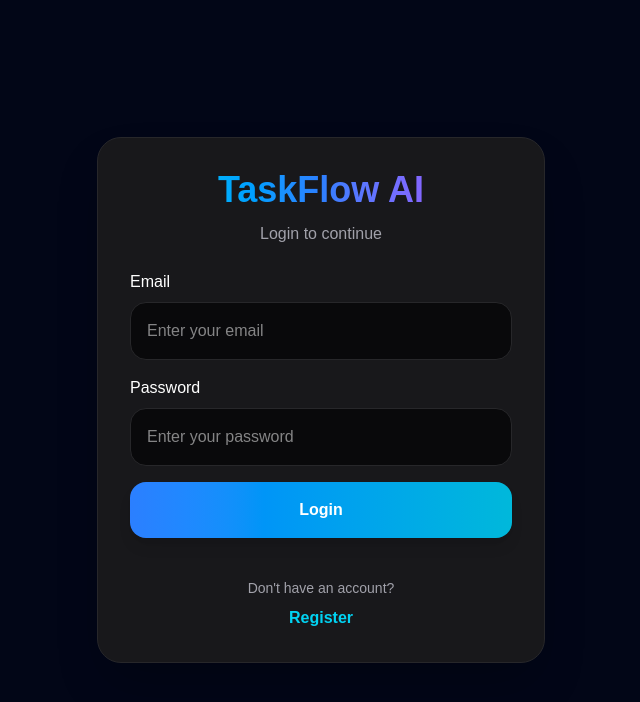
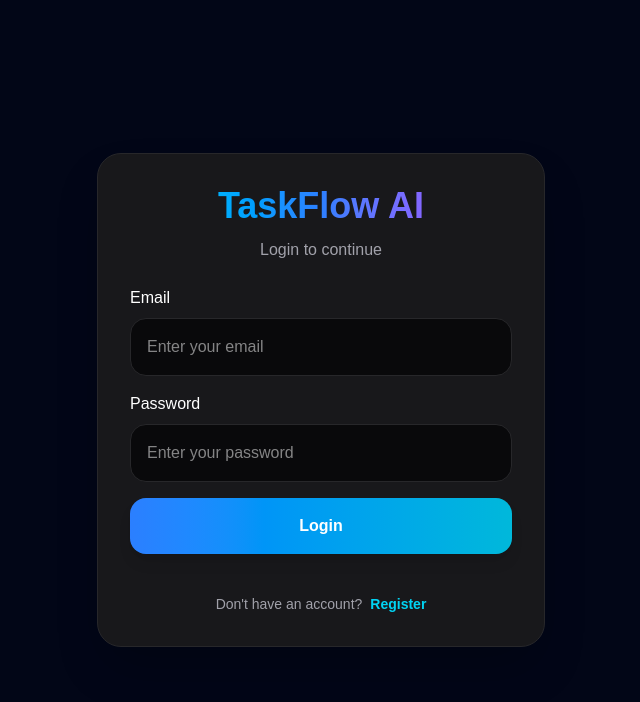
Before and after one commit to AkashVR07/taskflow-ai, a Next.js app in the folder client/: page /login in a window 1280 px wide. Shown: the top 702 px of the page, without its empty margins (319-959 px from the left). Built offline with nearby package versions, Linux system fonts and the light colour scheme.

Commit message:
Updated login page UI

```diff
--- a/client/app/login/page.tsx
+++ b/client/app/login/page.tsx
@@ -120,8 +120,8 @@ export default function LoginPage() {
               : "Login"}
           </button>
 
-          <div className="mt-6 flex flex-col items-center gap-2">
-            <span className="app-muted text-sm">
+          <div className="mt-6 flex items-center justify-center gap-2 text-sm">
+  <span className="app-muted">
     Don&apos;t have an account?
   </span>
 
```
Lines whose indentation alone changed are shown as unchanged.
